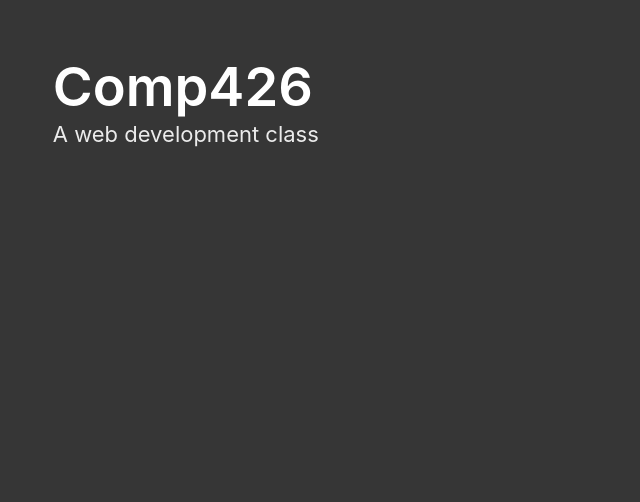
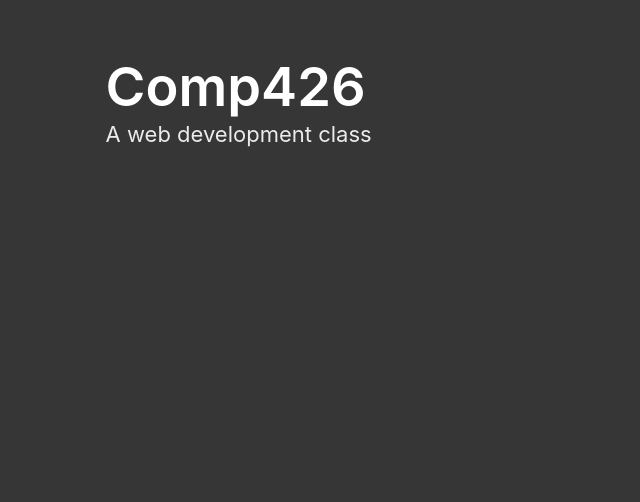
Before and after one commit to jdmar3-comp426/a02-jilland, a website: page index.html in a window 1280 px wide. Shown: the part 298-800 px from the top of the page, without its empty margins (0-640 px from the left). Drawn offline with nearby package versions, Linux system fonts and the light colour scheme; a web font is replaced by a local one.

Commit message:
add section line 14 to attempt troubleshooting

```diff
--- a/index.html
+++ b/index.html
@@ -11,7 +11,7 @@
 <body>
 <section class="hero is-dark is-fullheight">
     <div class="hero-body">
-        <div class="">
+        <div class="section">
             <h1 class="title">
                 Comp426
             </h1>
```
